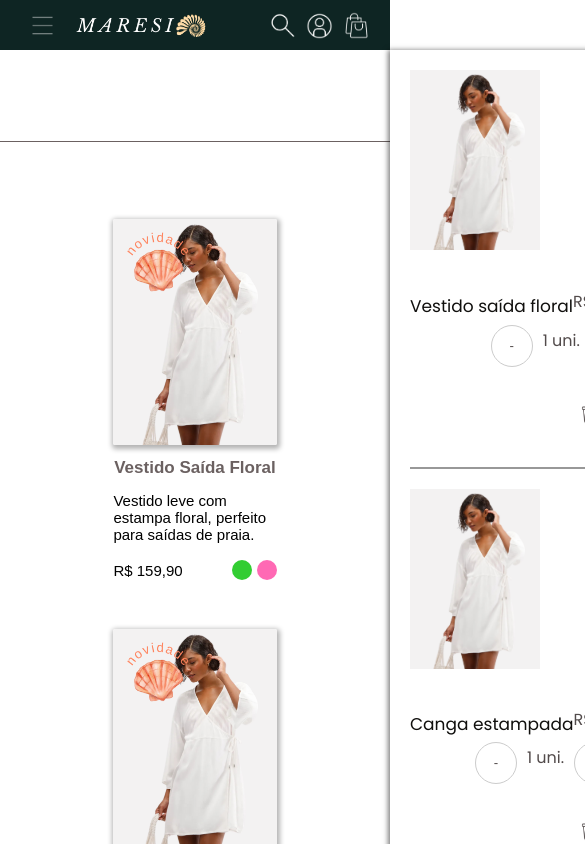
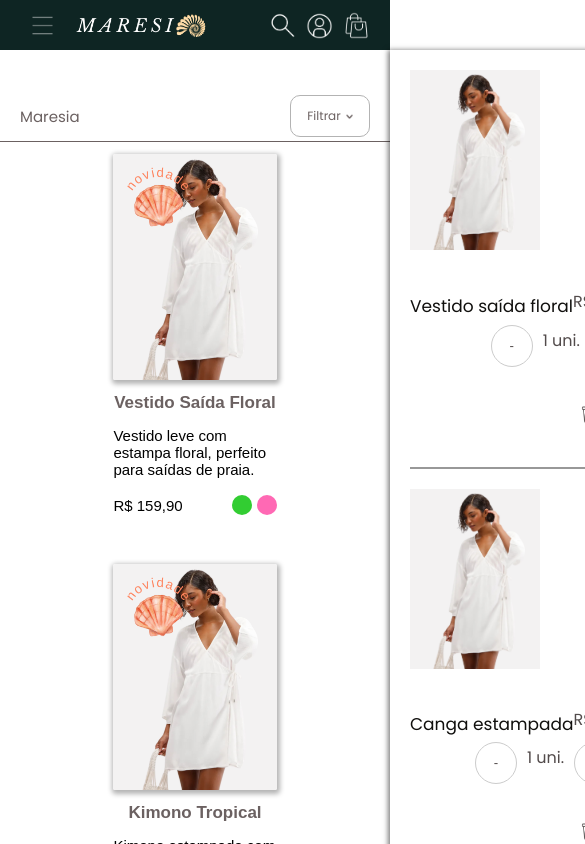
Before and after one commit to Fafa-prado/Maresia-Final, a React (Vite) app: page /catalogo in a window 390 px wide. Shown: the top 844 px of the page, 585 px wide, since content can reach past the window. Built offline with nearby package versions, Linux system fonts and the light colour scheme.

Commit message:
Responsividade da página de produtos

```diff
--- a/src/assets/css/banner.css
+++ b/src/assets/css/banner.css
@@ -27,6 +27,10 @@
   justify-content: center;
   align-items: center;
   flex-direction: column;
+}
+
+.slides a {
+  text-decoration: none;
 }
 
 .slide.active {
--- a/src/assets/css/catalogoPage.css
+++ b/src/assets/css/catalogoPage.css
@@ -1,3 +1,7 @@
+.container {
+    width: 100%;
+}
+
 .colecoes-title {
     display: flex;
     flex-direction: column;
@@ -34,8 +38,9 @@
     width: 100%;
     font-family: "Abel", sans-serif;
     justify-content: center;
-    margin: 0 auto;
-    margin-top: 15px;
+    margin: 0;
+    padding: 0;
+    /* margin-top: 15px; */
 }
 
 .produto-card {
@@ -103,9 +108,10 @@
     align-items: center;
     justify-content: center;
     flex-direction: column;
+    width: 100%;
 }
 
-.links{
+.links-catalogo {
     /* text-decoration: none; */
     color: #837d7d;
     font-family: "Poppins", sans-serif;
@@ -117,6 +123,10 @@
     /* margin-left: 12px; */
 }
 
+.links-catalogo a {
+    color: #837d7d;
+}
+
 span {
     color: #084550;
     font-weight: bold;
@@ -125,3 +135,27 @@ span {
 .filtros {
     width: 1700px;
 }
+
+.filter {
+    width: 100%;
+}
+
+section hr {
+    width: 100%;
+}
+
+@media (max-width: 768px) {
+    .links-catalogo {
+        width: 728px;
+    }
+}
+
+@media (max-width: 600px) {
+    .links-catalogo {
+        width: 550px;
+    }
+
+    .links-catalogo span {
+        font-size: 17px;
+    }
+}
--- a/src/assets/css/colecaoPage.css
+++ b/src/assets/css/colecaoPage.css
@@ -51,3 +51,50 @@ span {
     max-width: 750px;
     height: 300px;
 }
+
+@media (max-width: 1024px) {
+    .cabecalho {
+        width: 100%;
+        display: flex;
+        align-items: center;
+        justify-content: center;
+    }
+
+    .links {
+        width: 974px;
+    }
+}
+
+@media (max-width: 768px) {
+    .cabecalho {
+        width: 100%;
+        display: flex;
+        align-items: center;
+        justify-content: center;
+    }
+
+    .links {
+        width: 754px;
+    }
+}
+
+@media (max-width: 600px) {
+    .cabecalho {
+        width: 100%;
+        display: flex;
+        align-items: center;
+        justify-content: center;
+    }
+
+    .links {
+        width: 554px;
+    }
+
+    .links img {
+        width: 70px;
+    }
+
+    .links span {
+        font-size: 17px;
+    }
+}
--- a/src/assets/css/header.css
+++ b/src/assets/css/header.css
@@ -791,3 +791,32 @@ html, body {
         display: none;
     }
 }
+
+@media (max-width: 600px) {
+  .menu-mobile.aberto {
+    width: 215px;
+  }
+
+  .menu-mobile .fechar-menu {
+    font-size: 15px;
+    padding: 5px;
+  }
+
+  .menu-mobile li {
+    padding: 8px 4px;
+  }
+
+  .menu-mobile a {
+    padding: 2px;
+    font-size: 14px;
+  }
+
+  .menu-mobile span img {
+    width: 10px;
+    height: 10px;
+  }
+
+  .submenu-grupo {
+    font-size: 13px;
+  }
+}
--- a/src/assets/css/produtoPage.css
+++ b/src/assets/css/produtoPage.css
@@ -110,7 +110,6 @@
   border-top: 1px solid #ddd;
 }
 
-
 .catalogo-container {
   display: flex;
   justify-content: center;
--- a/src/assets/img/index.js
+++ b/src/assets/img/index.js
@@ -15,6 +15,7 @@ import capaEcos from "./capa-ecos.svg";
 import capaPerola from "./capa-perola.svg";
 import setaEsquerda from "./seta-esquerda-branca.png";
 import setaDireita from "./seta-direita-branca.png";
+import EcosTeste from "./ecos-do-mar-teste.png";
 
 // Catálogo
 import vestido from "./vestido-saida-de-praia-branca.png";
@@ -79,6 +80,7 @@ export default {
   capaPerola,
   setaEsquerda,
   setaDireita,
+  EcosTeste,
 
   // Catálogo
   vestido,
--- a/src/components/Banner.jsx
+++ b/src/components/Banner.jsx
@@ -4,10 +4,10 @@ import Images from "../assets/img";
 
 export default function Banner() {
   const slides = [
-    { img: Images.colecao1, link: "mare-serena.html", textos: ["─── Coleção ───", "Maré Serena"], cores: ["white", "white"] },
-    { img: Images.capaFloral, link: "floral-atlantico.html", textos: ["Coleção", "Floral Atlântico", "by Carol Bassi"], cores: ["yellow", "white", "white"] },
-    { img: Images.capaEcos, link: "ecos.html", textos: ["─── Coleção ───", "Ecos do Mar"], cores: ["white", "white"] },
-    { img: Images.capaPerola, link: "perola.html", textos: ["Coleção", "Pérola Salgada"], cores: ["white", "white"] },
+    { img: Images.colecao1, link: "mare-serena.html", textos: ["", "Maré Serena"], cores: ["white", "white"] },
+    { img: Images.capaFloral, link: "floral-atlantico.html", textos: ["", "Floral Atlântico", ""], cores: ["yellow", "white", "white"] },
+    { img: Images.capaEcos, link: "ecos.html", textos: ["", "Ecos do Mar"], cores: ["white", "white"] },
+    { img: Images.capaPerola, link: "perola.html", textos: ["", "Pérola Salgada"], cores: ["white", "white"] },
   ];
 
   const DURATION = 5000; // 8 segundos por slide
--- a/src/pages/CatalogoPage.jsx
+++ b/src/pages/CatalogoPage.jsx
@@ -45,9 +45,9 @@ export default function CatalogoPage() {
   };
 
   return (
-    <div className="catalogo-container">
+    <div>
       <div className="cabecalho">
-        <div className="links">
+        <div className="links-catalogo">
           <Link to="/">Inicial</Link>
           {categoriaSelecionada && (
             <>
@@ -60,7 +60,7 @@ export default function CatalogoPage() {
           )}
         </div>
 
-        <div className="filtros"><Filtros /></div>
+        <Filtros />
 
       </div>
 
@@ -72,13 +72,13 @@ export default function CatalogoPage() {
         {produtosFiltrados.map((produto) => (
           <div className="produto-card" key={produto.id}>
             <div className="img-container">
-              <a href={`/produto.html?id=${produto.id}`}>
+              <Link to={`/produto/${produto.id}`}>
                 <img
                   src={Images[produto.imagens[0]]}
                   alt={produto.nome}
                   className="produto-img"
                 />
-              </a>
+              </Link>
 
               {produto.novidade && (
                 <img
@@ -116,7 +116,6 @@ export default function CatalogoPage() {
           </div>
         ))}
       </div>
-
       <Cadastro />
     </div>
   );
--- a/src/pages/ColecaoPage.jsx
+++ b/src/pages/ColecaoPage.jsx
@@ -58,10 +58,9 @@ export default function ColecaoPage() {
                         </>
                     )}
                 </div>
+            </div>
 
-                <div className="filtros"><Filtros /></div>
-
-            </div>
+            <Filtros />
 
             <div className="produtos">
                 {produtos.length === 0 && (
```
Also changed, not shown: src/assets/img/ecos-do-mar-teste.png (added), 1 other file (tests, documents, lock files or other folders).
